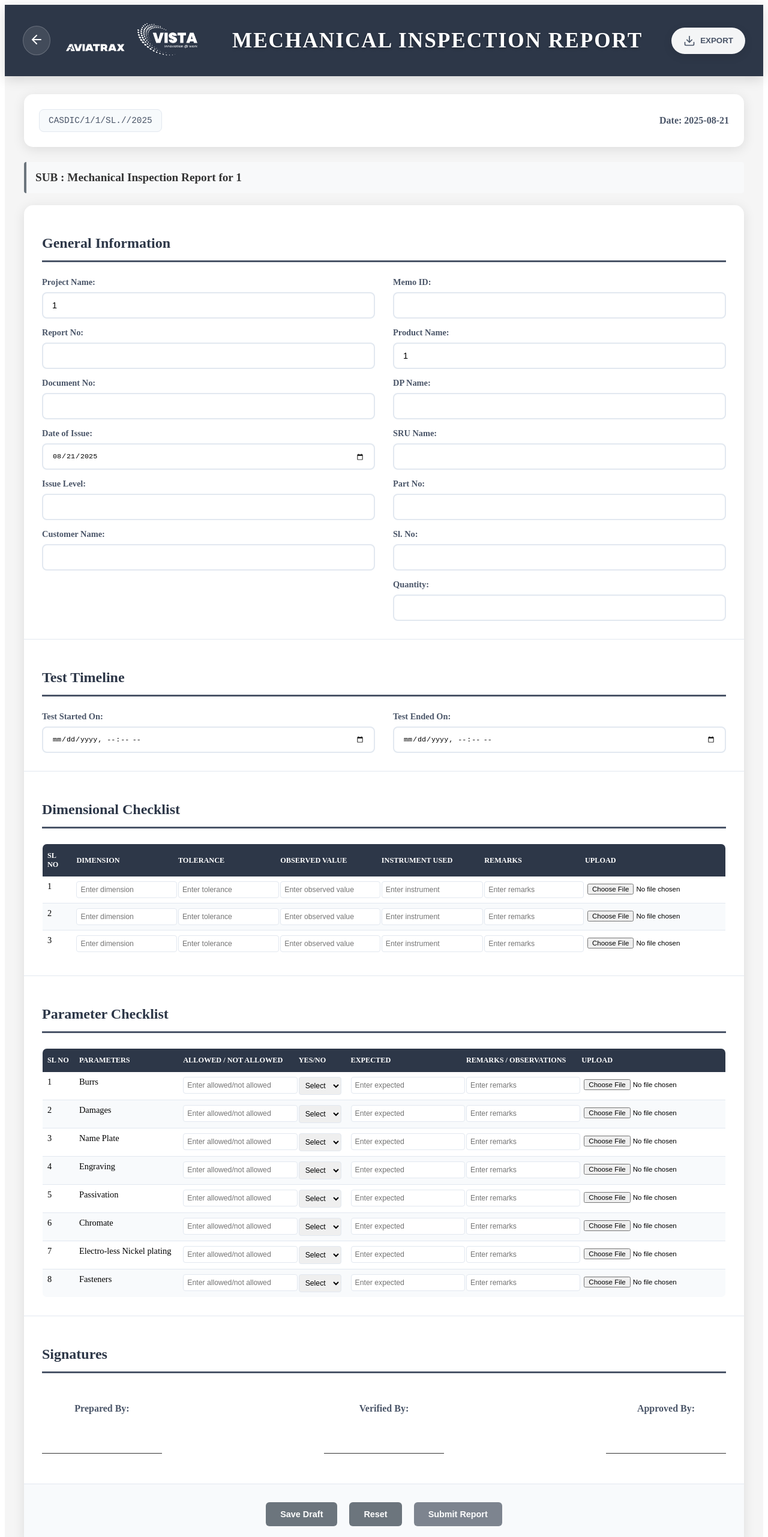
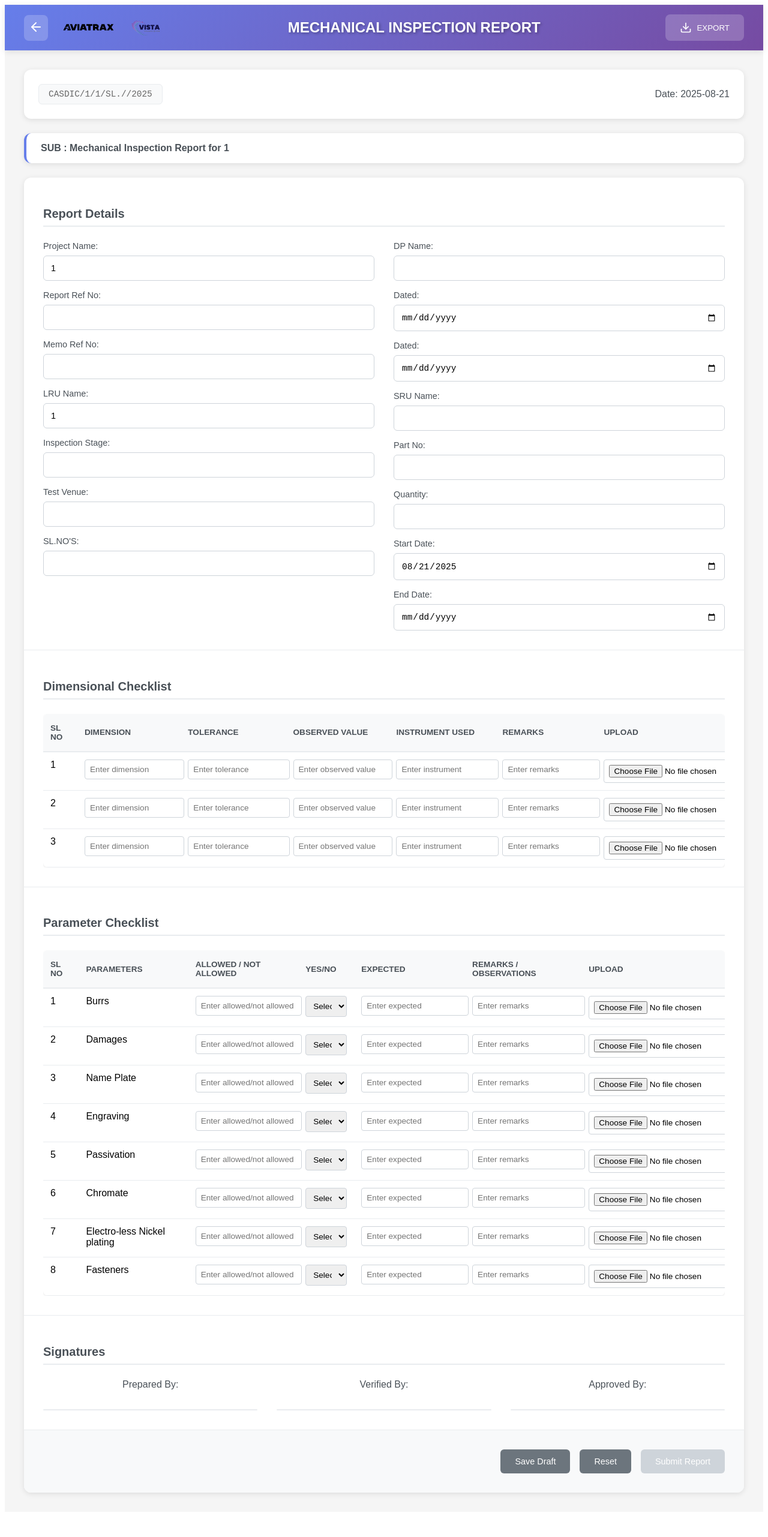
Before and after one commit to yogeshwar-2004y/d2RO_trail, a Vue app in the folder frontend/: page /templates/mechanical-inspection/1/1 in a window 1280 px wide. Shown: the top 2562 px of the page at 60% size. After the commit the page ends 2528 px from the top, so only its background shows below. Built offline with nearby package versions, Linux system fonts and the light colour scheme.

Commit message:
Updated mech inspection ui

```diff
--- a/frontend/src/templates/MechanicalInspection.vue
+++ b/frontend/src/templates/MechanicalInspection.vue
@@ -34,7 +34,7 @@
       <!-- Form Header -->
       <div class="form-header">
         <div class="document-path">
-          CASDIC/{{ reportData.projectName }}/{{ reportData.productName }}/SL.{{ reportData.slNo }}/{{ reportData.reportNo }}/{{ currentYear }}
+          CASDIC/{{ reportData.projectName || 'Project' }}/{{ reportData.lruName }}/SL.{{ reportData.slNos }}/{{ reportData.reportRefNo }}/{{ currentYear }}
         </div>
         <div class="report-date">
           Date: {{ formattedDate }}
@@ -42,14 +42,14 @@
       </div>
 
       <div class="subject-line">
-        SUB : Mechanical Inspection Report for {{ reportData.productName }}
+        SUB : Mechanical Inspection Report for {{ reportData.lruName }}
       </div>
 
       <!-- Inspection Form -->
       <form @submit.prevent="submitForm" class="inspection-form">
-        <!-- General Information Section -->
+        <!-- Report Details Section -->
         <div class="form-section">
-          <h2 class="section-title">General Information</h2>
+          <h2 class="section-title">Report Details</h2>
           <div class="general-info-grid">
             <!-- Left Column -->
             <div class="info-column">
@@ -58,75 +58,64 @@
                 <input type="text" id="projectName" v-model="reportData.projectName" required>
               </div>
               <div class="form-group">
-                <label for="reportNo">Report No:</label>
-                <input type="text" id="reportNo" v-model="reportData.reportNo" required>
+                <label for="reportRefNo">Report Ref No:</label>
+                <input type="text" id="reportRefNo" v-model="reportData.reportRefNo" required>
               </div>
               <div class="form-group">
-                <label for="documentNo">Document No:</label>
-                <input type="text" id="documentNo" v-model="reportData.documentNo" required>
+                <label for="memoRefNo">Memo Ref No:</label>
+                <input type="text" id="memoRefNo" v-model="reportData.memoRefNo">
               </div>
               <div class="form-group">
-                <label for="dateOfIssue">Date of Issue:</label>
-                <input type="date" id="dateOfIssue" v-model="reportData.dateOfIssue" required>
+                <label for="lruName">LRU Name:</label>
+                <input type="text" id="lruName" v-model="reportData.lruName" required>
               </div>
               <div class="form-group">
-                <label for="issueLevel">Issue Level:</label>
-                <input type="text" id="issueLevel" v-model="reportData.issueLevel" required>
+                <label for="inspectionStage">Inspection Stage:</label>
+                <input type="text" id="inspectionStage" v-model="reportData.inspectionStage">
               </div>
               <div class="form-group">
-                <label for="customerName">Customer Name:</label>
-                <input type="text" id="customerName" v-model="reportData.customerName" required>
+                <label for="testVenue">Test Venue:</label>
+                <input type="text" id="testVenue" v-model="reportData.testVenue">
+              </div>
+              <div class="form-group">
+                <label for="slNos">SL.NO'S:</label>
+                <input type="text" id="slNos" v-model="reportData.slNos">
               </div>
             </div>
 
             <!-- Right Column -->
             <div class="info-column">
               <div class="form-group">
-                <label for="memoId">Memo ID:</label>
-                <input type="text" id="memoId" v-model="reportData.memoId" required>
-              </div>
-              <div class="form-group">
-                <label for="productName">Product Name:</label>
-                <input type="text" id="productName" v-model="reportData.productName" required>
-              </div>
-              <div class="form-group">
                 <label for="dpName">DP Name:</label>
                 <input type="text" id="dpName" v-model="reportData.dpName" required>
               </div>
               <div class="form-group">
+                <label for="dated1">Dated:</label>
+                <input type="date" id="dated1" v-model="reportData.dated1">
+              </div>
+              <div class="form-group">
+                <label for="dated2">Dated:</label>
+                <input type="date" id="dated2" v-model="reportData.dated2">
+              </div>
+              <div class="form-group">
                 <label for="sruName">SRU Name:</label>
-                <input type="text" id="sruName" v-model="reportData.sruName" required>
+                <input type="text" id="sruName" v-model="reportData.sruName">
               </div>
               <div class="form-group">
                 <label for="partNo">Part No:</label>
                 <input type="text" id="partNo" v-model="reportData.partNo" required>
               </div>
               <div class="form-group">
-                <label for="slNo">Sl. No:</label>
-                <input type="text" id="slNo" v-model="reportData.slNo" required>
+                <label for="quantity">Quantity:</label>
+                <input type="number" id="quantity" v-model.number="reportData.quantity" min="1" required>
               </div>
               <div class="form-group">
-                <label for="qty">Quantity:</label>
-                <input type="text" id="qty" v-model="reportData.qty" required>
+                <label for="startDate">Start Date:</label>
+                <input type="date" id="startDate" v-model="reportData.startDate">
               </div>
-            </div>
-          </div>
-        </div>
-
-        <!-- Test Timeline Section -->
-        <div class="form-section">
-          <h2 class="section-title">Test Timeline</h2>
-          <div class="general-info-grid">
-            <div class="info-column">
               <div class="form-group">
-                <label for="testStartedOn">Test Started On:</label>
-                <input type="datetime-local" id="testStartedOn" v-model="reportData.testStartedOn" required>
-              </div>
-            </div>
-            <div class="info-column">
-              <div class="form-group">
-                <label for="testEndedOn">Test Ended On:</label>
-                <input type="datetime-local" id="testEndedOn" v-model="reportData.testEndedOn" required>
+                <label for="endDate">End Date:</label>
+                <input type="date" id="endDate" v-model="reportData.endDate">
               </div>
             </div>
           </div>
@@ -266,20 +255,20 @@ export default {
       currentYear: '2025',
       reportData: {
         projectName: '',
-        reportNo: '',
-        documentNo: '',
-        dateOfIssue: '',
-        issueLevel: '',
-        customerName: '',
-        memoId: '',
-        productName: '',
+        reportRefNo: '',
+        memoRefNo: '',
+        lruName: '',
+        inspectionStage: '',
+        testVenue: '',
+        slNos: '',
         dpName: '',
-        slNo: '',
+        dated1: '',
+        dated2: '',
         sruName: '',
         partNo: '',
-        qty: '',
-        testStartedOn: '',
-        testEndedOn: '',
+        quantity: null,
+        startDate: '',
+        endDate: '',
       },
       dimensionalChecklist: [
         { dimension: '', tolerance: '', observedValue: '', instrumentUsed: '', remarks: '', fileName: null },
@@ -305,12 +294,11 @@ export default {
     },
     isFormValid() {
       return this.reportData.projectName &&
-             this.reportData.reportNo &&
-             this.reportData.documentNo &&
-             this.reportData.productName &&
+             this.reportData.reportRefNo &&
+             this.reportData.lruName &&
              this.reportData.dpName &&
-             this.reportData.sruName &&
-             this.reportData.partNo;
+             this.reportData.partNo &&
+             this.reportData.quantity;
     }
   },
   mounted() {
@@ -320,17 +308,15 @@ export default {
 
     // Set default values
     this.reportData.projectName = projectName;
-    this.reportData.productName = lruName;
-    this.reportData.dateOfIssue = this.formattedDate;
+    this.reportData.lruName = lruName;
+    this.reportData.startDate = this.formattedDate;
   },
   methods: {
     handleFileUpload(event, item, checklistType) {
       const file = event.target.files[0];
       if (file) {
         item.fileName = file.name;
-        console.log(`Uploaded file for ${checklistType} item: ${file.name}`);
-      } else {
-        item.fileName = null;
+        console.log(`File uploaded for ${checklistType}:`, file.name);
       }
     },
     saveDraft() {
@@ -341,20 +327,20 @@ export default {
       if (confirm('Are you sure you want to reset the form? All data will be lost.')) {
         this.reportData = {
           projectName: this.$route.params.projectName || '',
-          reportNo: '',
-          documentNo: '',
-          dateOfIssue: this.formattedDate,
-          issueLevel: '',
-          customerName: '',
-          memoId: '',
-          productName: this.$route.params.lruName || '',
+          reportRefNo: '',
+          memoRefNo: '',
+          lruName: this.$route.params.lruName || '',
+          inspectionStage: '',
+          testVenue: '',
+          slNos: '',
           dpName: '',
-          slNo: '',
+          dated1: '',
+          dated2: '',
           sruName: '',
           partNo: '',
-          qty: '',
-          testStartedOn: '',
-          testEndedOn: '',
+          quantity: null,
+          startDate: this.formattedDate,
+          endDate: '',
         };
         // Reset checklists
         this.dimensionalChecklist.forEach(item => {
@@ -383,24 +369,22 @@ export default {
       try {
         // Prepare data for submission
         const submissionData = {
-          // General Information
+          // Report Details
           project_name: this.reportData.projectName,
-          report_no: this.reportData.reportNo,
-          document_no: this.reportData.documentNo,
-          date_of_issue: this.reportData.dateOfIssue,
-          issue_level: this.reportData.issueLevel,
-          customer_name: this.reportData.customerName,
-          memo_id: this.reportData.memoId,
-          product_name: this.reportData.productName,
+          report_ref_no: this.reportData.reportRefNo,
+          memo_ref_no: this.reportData.memoRefNo,
+          lru_name: this.reportData.lruName,
+          inspection_stage: this.reportData.inspectionStage,
+          test_venue: this.reportData.testVenue,
+          sl_nos: this.reportData.slNos,
           dp_name: this.reportData.dpName,
-          sl_no: this.reportData.slNo,
+          dated1: this.reportData.dated1,
+          dated2: this.reportData.dated2,
           sru_name: this.reportData.sruName,
           part_no: this.reportData.partNo,
-          quantity: parseInt(this.reportData.qty) || 0,
-
-          // Test Timeline
-          test_started_on: this.reportData.testStartedOn,
-          test_ended_on: this.reportData.testEndedOn,
+          quantity: this.reportData.quantity || 0,
+          start_date: this.reportData.startDate,
+          end_date: this.reportData.endDate,
 
           // Dimensional Checklist
           dim1_dimension: this.dimensionalChecklist[0].dimension,
@@ -481,7 +465,6 @@ export default {
 
         console.log('Submitting mechanical inspection report:', submissionData);
 
-        // Submit to backend
         const response = await fetch('http://localhost:8000/api/mechanical-inspection', {
           method: 'POST',
           headers: {
@@ -495,7 +478,6 @@ export default {
         if (result.success) {
           alert('Mechanical inspection report submitted successfully!');
           console.log('Report ID:', result.report_id);
-          // Optionally redirect or reset form
           this.resetForm();
         } else {
           alert(`Error: ${result.message}`);
@@ -507,51 +489,9 @@ export default {
       }
     },
     exportReport() {
-      try {
-        const doc = new jsPDF('p', 'mm', 'a4');
-        const pageWidth = doc.internal.pageSize.getWidth();
-        const pageHeight = doc.internal.pageSize.getHeight();
-        const margin = 20;
-
-        let yPosition = margin;
-
-        // Set font styles
-        doc.setFont('helvetica');
-
-        // Header
-        doc.setFontSize(18);
-        doc.setFont('helvetica', 'bold');
-        doc.text('MECHANICAL INSPECTION REPORT', pageWidth / 2, yPosition, { align: 'center' });
-        yPosition += 15;
-
-        // Document path and date
-        doc.setFontSize(10);
-        doc.setFont('helvetica', 'normal');
-        const documentPath = `CASDIC/${this.reportData.projectName || 'PROJECT'}/${this.reportData.productName || 'PRODUCT'}/SL.${this.reportData.slNo || '001'}/${this.reportData.reportNo || '001'}/${this.currentYear}`;
-        doc.text(documentPath, margin, yPosition);
-
-        const dateText = `Date: ${this.formattedDate}`;
-        const dateWidth = doc.getTextWidth(dateText);
-        doc.text(dateText, pageWidth - margin - dateWidth, yPosition);
-        yPosition += 12;
-
-        // Subject line
-        doc.setFontSize(12);
-        doc.setFont('helvetica', 'bold');
-        const subjectText = `SUB: Mechanical Inspection Report for ${this.reportData.productName || 'Unknown Product'}`;
-        doc.text(subjectText, pageWidth / 2, yPosition, { align: 'center' });
-        yPosition += 15;
-
-        // Save PDF
-        const fileName = `Mechanical_Inspection_Report_${this.reportData.productName || 'Unknown'}_${this.formattedDate.replace(/\//g, '-')}.pdf`;
-        doc.save(fileName);
-
-        alert('Report exported successfully as PDF!');
-
-      } catch (error) {
-        console.error('Error exporting PDF:', error);
-        alert(`Error exporting PDF: ${error.message || 'Unknown error'}. Please try again.`);
-      }
+      console.log('Exporting report...');
+      // TODO: Implement PDF export functionality
+      alert('Export functionality will be implemented soon!');
     }
   }
 };
@@ -560,44 +500,53 @@ export default {
 <style scoped>
 .mechanical-inspection-page {
   min-height: 100vh;
-  background: #f5f5f5;
+  background-color: #f5f5f5;
+  font-family: 'Arial', sans-serif;
 }
 
-/* Header */
 .page-header {
-  background: #2d3748;
-  padding: 20px 30px;
+  background: linear-gradient(135deg, #667eea 0%, #764ba2 100%);
+  color: white;
+  padding: 1rem 2rem;
   display: flex;
+  justify-content: space-between;
   align-items: center;
-  justify-content: space-between;
-  box-shadow: 0 4px 20px rgba(0, 0, 0, 0.15);
+  box-shadow: 0 2px 10px rgba(0,0,0,0.1);
 }
 
 .header-left {
   display: flex;
   align-items: center;
-  gap: 15px;
+  gap: 1rem;
 }
 
 .back-button {
-  background: rgba(255, 255, 255, 0.1);
-  border: 1px solid rgba(255, 255, 255, 0.2);
+  background: rgba(255,255,255,0.2);
+  border: none;
+  color: white;
+  padding: 0.5rem;
+  border-radius: 8px;
   cursor: pointer;
-  padding: 10px;
-  border-radius: 50%;
-  transition: all 0.3s ease;
-  color: white;
+  transition: background-color 0.3s;
 }
 
 .back-button:hover {
-  background: rgba(255, 255, 255, 0.2);
-  transform: scale(1.05);
+  background: rgba(255,255,255,0.3);
+}
+
+.logos-container {
+  display: flex;
+  gap: 1rem;
+  align-items: center;
 }
 
 .app-logo {
-  width: 120px;
-  height: auto;
-  filter: brightness(0) invert(1);
+  height: 40px;
+  width: auto;
+}
+
+.vista-logo {
+  height: 35px;
 }
 
 .header-center {
@@ -606,12 +555,10 @@ export default {
 }
 
 .page-title {
-  color: white;
-  font-size: 2.2em;
-  font-weight: 700;
   margin: 0;
-  letter-spacing: 2px;
-  text-shadow: 0 2px 4px rgba(0, 0, 0, 0.3);
+  font-size: 1.5rem;
+  font-weight: bold;
+  text-shadow: 2px 2px 4px rgba(0,0,0,0.3);
 }
 
 .header-right {
@@ -620,40 +567,35 @@ export default {
 }
 
 .export-button {
-  background: rgba(255, 255, 255, 0.95);
+  background: rgba(255,255,255,0.2);
   border: none;
-  border-radius: 25px;
-  padding: 12px 20px;
-  font-weight: 600;
-  color: #4a5568;
+  color: white;
+  padding: 0.75rem 1.5rem;
+  border-radius: 8px;
   cursor: pointer;
-  transition: all 0.3s ease;
   display: flex;
   align-items: center;
-  gap: 8px;
-  box-shadow: 0 4px 15px rgba(0, 0, 0, 0.1);
+  gap: 0.5rem;
+  font-weight: 500;
+  transition: background-color 0.3s;
 }
 
 .export-button:hover {
-  transform: translateY(-2px);
-  box-shadow: 0 8px 25px rgba(0, 0, 0, 0.15);
-  background: white;
+  background: rgba(255,255,255,0.3);
 }
 
-/* Main Content */
 .main-content {
   max-width: 1200px;
-  margin: 30px auto;
-  padding: 0 30px;
+  margin: 0 auto;
+  padding: 2rem;
 }
 
-/* Form Header */
 .form-header {
   background: white;
-  padding: 25px;
-  border-radius: 15px;
-  box-shadow: 0 4px 20px rgba(0, 0, 0, 0.1);
-  margin-bottom: 25px;
+  padding: 1.5rem;
+  border-radius: 12px;
+  box-shadow: 0 2px 10px rgba(0,0,0,0.1);
+  margin-bottom: 1.5rem;
   display: flex;
   justify-content: space-between;
   align-items: center;
@@ -661,41 +603,40 @@ export default {
 
 .document-path {
   font-family: 'Courier New', monospace;
-  color: #4a5568;
-  font-size: 0.9em;
-  background: #f7fafc;
-  padding: 10px 15px;
-  border-radius: 8px;
-  border: 1px solid #e2e8f0;
+  font-size: 0.9rem;
+  color: #666;
+  background: #f8f9fa;
+  padding: 0.5rem 1rem;
+  border-radius: 6px;
+  border: 1px solid #e9ecef;
 }
 
 .report-date {
-  color: #4a5568;
-  font-weight: 600;
+  font-weight: 500;
+  color: #495057;
 }
 
 .subject-line {
-  font-size: 1.2em;
-  font-weight: bold;
-  color: #333;
-  margin: 20px 0;
-  padding: 15px;
-  background-color: #f8f9fa;
-  border-left: 4px solid #6c757d;
-  border-radius: 4px;
+  background: white;
+  padding: 1rem 1.5rem;
+  border-radius: 12px;
+  box-shadow: 0 2px 10px rgba(0,0,0,0.1);
+  margin-bottom: 1.5rem;
+  font-weight: 600;
+  color: #495057;
+  border-left: 4px solid #667eea;
 }
 
-/* Form Sections */
 .inspection-form {
   background: white;
-  border-radius: 15px;
-  box-shadow: 0 4px 20px rgba(0, 0, 0, 0.1);
+  border-radius: 12px;
+  box-shadow: 0 2px 10px rgba(0,0,0,0.1);
   overflow: hidden;
 }
 
 .form-section {
-  padding: 30px;
-  border-bottom: 1px solid #e2e8f0;
+  padding: 2rem;
+  border-bottom: 1px solid #e9ecef;
 }
 
 .form-section:last-child {
@@ -703,231 +644,197 @@ export default {
 }
 
 .section-title {
-  color: #2d3748;
-  border-bottom: 3px solid #4a5568;
-  padding-bottom: 15px;
-  margin-bottom: 25px;
-  font-size: 1.5em;
+  color: #495057;
+  margin-bottom: 1.5rem;
+  font-size: 1.25rem;
   font-weight: 600;
+  border-bottom: 2px solid #e9ecef;
+  padding-bottom: 0.5rem;
 }
 
-/* General Info Grid */
 .general-info-grid {
   display: grid;
   grid-template-columns: 1fr 1fr;
-  gap: 30px;
+  gap: 2rem;
 }
 
 .info-column {
   display: flex;
   flex-direction: column;
-  gap: 15px;
+  gap: 1rem;
 }
 
 .form-group {
   display: flex;
   flex-direction: column;
-  gap: 8px;
 }
 
 .form-group label {
-  font-weight: 600;
-  color: #4a5568;
-  font-size: 0.9em;
+  font-weight: 500;
+  color: #495057;
+  margin-bottom: 0.5rem;
+  font-size: 0.9rem;
 }
 
 .form-group input,
-.form-group select,
-.form-group textarea {
-  padding: 12px 15px;
-  border: 2px solid #e2e8f0;
-  border-radius: 8px;
-  font-size: 0.9em;
-  transition: all 0.3s ease;
-  background: white;
+.form-group select {
+  padding: 0.75rem;
+  border: 1px solid #ced4da;
+  border-radius: 6px;
+  font-size: 0.9rem;
+  transition: border-color 0.3s, box-shadow 0.3s;
 }
 
 .form-group input:focus,
-.form-group select:focus,
-.form-group textarea:focus {
+.form-group select:focus {
   outline: none;
-  border-color: #4a5568;
-  box-shadow: 0 0 0 3px rgba(74, 85, 104, 0.1);
+  border-color: #667eea;
+  box-shadow: 0 0 0 3px rgba(102, 126, 234, 0.1);
 }
 
-/* Inspection Table */
 .inspection-table-container {
-  margin-top: 20px;
   overflow-x: auto;
+  margin-top: 1rem;
 }
 
 .inspection-table {
   width: 100%;
   border-collapse: collapse;
-  border: 1px solid #e2e8f0;
+  background: white;
   border-radius: 8px;
   overflow: hidden;
-  font-size: 0.9em;
+  box-shadow: 0 1px 3px rgba(0,0,0,0.1);
 }
 
 .inspection-table th {
-  background: #2d3748;
-  color: white;
-  padding: 12px 8px;
+  background: #f8f9fa;
+  color: #495057;
+  font-weight: 600;
+  padding: 1rem 0.75rem;
   text-align: left;
-  font-weight: 600;
-  font-size: 0.85em;
+  border-bottom: 2px solid #e9ecef;
+  font-size: 0.85rem;
 }
 
 .inspection-table td {
-  padding: 8px;
-  border-bottom: 1px solid #e2e8f0;
+  padding: 0.75rem;
+  border-bottom: 1px solid #e9ecef;
   vertical-align: top;
 }
 
-.inspection-table tr:nth-child(even) {
-  background-color: #f8fafc;
+.inspection-table tr:hover {
+  background: #f8f9fa;
 }
 
-.inspection-table input[type="text"],
+.inspection-table input,
 .inspection-table select {
   width: 100%;
-  padding: 6px;
-  border: 1px solid #e2e8f0;
+  padding: 0.5rem;
+  border: 1px solid #ced4da;
   border-radius: 4px;
-  font-size: 0.85em;
+  font-size: 0.85rem;
 }
 
-.inspection-table input[type="file"] {
-  font-size: 0.8em;
-  padding: 4px;
+.inspection-table input:focus,
+.inspection-table select:focus {
+  outline: none;
+  border-color: #667eea;
+  box-shadow: 0 0 0 2px rgba(102, 126, 234, 0.1);
 }
 
-/* Signatures */
 .signatures-layout {
-  display: flex;
-  justify-content: space-between;
-  align-items: flex-end;
-  margin-top: 30px;
-  padding: 20px 0;
+  display: grid;
+  grid-template-columns: repeat(3, 1fr);
+  gap: 2rem;
+  margin-top: 1rem;
 }
 
 .signature-item {
-  display: flex;
-  flex-direction: column;
-  align-items: center;
-  gap: 10px;
-  flex: 1;
-  max-width: 200px;
+  text-align: center;
 }
 
 .signature-item label {
-  font-weight: 600;
-  color: #4a5568;
-  font-size: 1em;
-  margin-bottom: 5px;
+  display: block;
+  font-weight: 500;
+  color: #495057;
+  margin-bottom: 0.5rem;
 }
 
 .signature-line {
-  width: 100%;
-  height: 40px;
-  border-bottom: 1px solid #333;
-  margin-top: 10px;
+  height: 2px;
+  background: #e9ecef;
+  margin-top: 2rem;
+  border-radius: 1px;
 }
 
-/* Form Actions */
 .form-actions {
-  padding: 30px;
-  background: #f8fafc;
+  padding: 2rem;
+  background: #f8f9fa;
   display: flex;
-  justify-content: center;
-  gap: 20px;
-  flex-wrap: wrap;
+  gap: 1rem;
+  justify-content: flex-end;
 }
 
 .btn {
-  display: inline-flex;
-  align-items: center;
-  gap: 8px;
-  padding: 12px 24px;
+  padding: 0.75rem 1.5rem;
   border: none;
   border-radius: 6px;
-  font-weight: bold;
+  font-weight: 500;
   cursor: pointer;
-  transition: all 0.3s ease;
-  text-decoration: none;
-  font-size: 0.9em;
+  transition: all 0.3s;
+  font-size: 0.9rem;
 }
 
 .btn-primary {
-  background-color: #2d3748;
+  background: #667eea;
   color: white;
 }
 
 .btn-primary:hover:not(:disabled) {
-  background-color: #1a202c;
+  background: #5a6fd8;
   transform: translateY(-1px);
 }
 
+.btn-primary:disabled {
+  background: #ced4da;
+  cursor: not-allowed;
+  transform: none;
+}
+
 .btn-secondary {
-  background-color: #6c757d;
+  background: #6c757d;
   color: white;
 }
 
 .btn-secondary:hover {
-  background-color: #5a6268;
+  background: #5a6268;
   transform: translateY(-1px);
 }
 
-.btn:disabled {
-  opacity: 0.6;
-  cursor: not-allowed;
-  transform: none;
-}
-
-/* Responsive Design */
 @media (max-width: 768px) {
-  .page-header {
-    padding: 15px 20px;
-    flex-direction: column;
-    gap: 15px;
-  }
-
-  .page-title {
-    font-size: 1.8em;
-  }
-
-  .main-content {
-    padding: 0 20px;
-    margin: 20px auto;
-  }
-
   .general-info-grid {
     grid-template-columns: 1fr;
-    gap: 20px;
+    gap: 1rem;
   }
 
   .signatures-layout {
-    flex-direction: column;
-    align-items: center;
-    gap: 20px;
-  }
-
-  .signature-item {
-    max-width: 100%;
+    grid-template-columns: 1fr;
+    gap: 1rem;
   }
 
   .form-actions {
     flex-direction: column;
-    align-items: center;
   }
 
-  .inspection-table-container {
-    overflow-x: auto;
+  .page-header {
+    flex-direction: column;
+    gap: 1rem;
+    text-align: center;
   }
 
-  .inspection-table {
-    min-width: 800px;
+  .header-left,
+  .header-right {
+    justify-content: center;
   }
 }
 </style>
```
Also changed, not shown: 1 other file (tests, documents, lock files or other folders).
